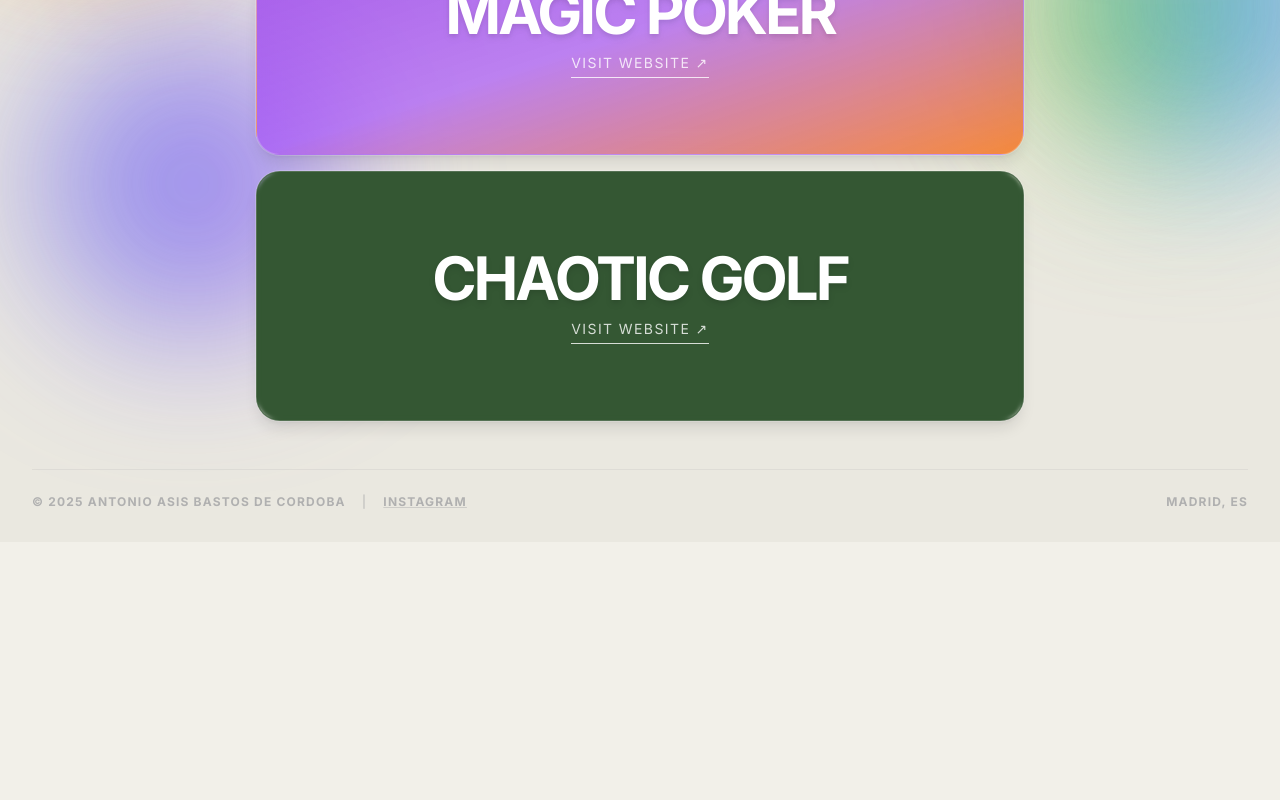
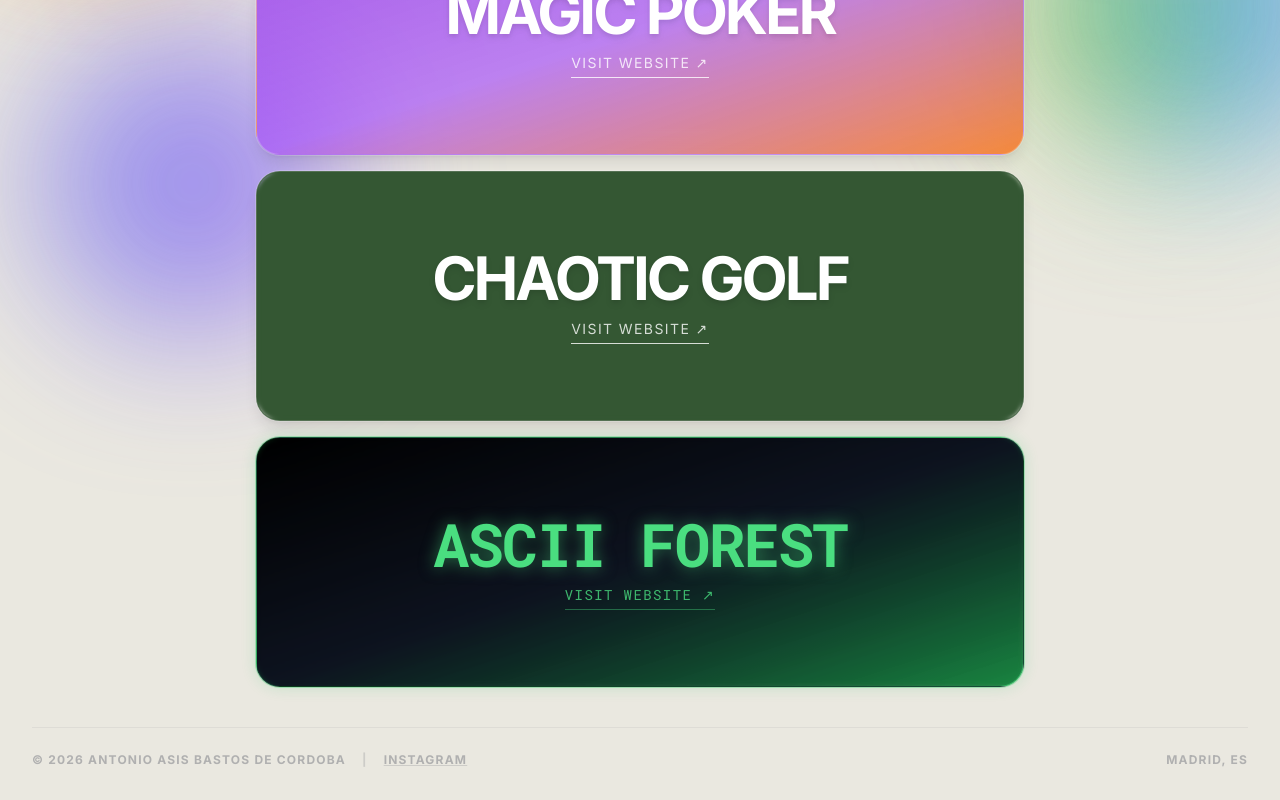
Before and after one commit to antonio10bc-hub/mi-portfolio-antonio10bc, a Next.js app: page /projects in a window 1280 px wide. Shown: the part 555-1355 px from the top of the page. Before the commit the page ends 1097 px from the top, so only its background shows below. Built offline with nearby package versions, Linux system fonts and the light colour scheme.

Commit message:
ascii forest

```diff
--- a/app/projects/page.tsx
+++ b/app/projects/page.tsx
@@ -23,7 +23,7 @@ export default function ProjectsPage() {
         </div>
 
         {/* GRID CONTENEDOR */}
-        <div className="grid grid-cols-1 gap-4 flex-1 content-start">
+        <div className="grid grid-cols-1 gap-4 flex-1 content-start pb-10">
 
             {/* TÍTULO */}
             <div className="rounded-3xl border border-white/40 p-5 pt-4 flex flex-col justify-center h-auto bg-transparent backdrop-blur-md shadow-sm ring-1 ring-white/30">
@@ -66,7 +66,7 @@ export default function ProjectsPage() {
               <div className="absolute inset-0 bg-gradient-to-tr from-white/10 to-transparent opacity-0 group-hover:opacity-100 transition-opacity"></div>
             </a>
 
-            {/* PROYECTO 3: CHAOTIC GOLF (NUEVO) */}
+            {/* PROYECTO 3: CHAOTIC GOLF */}
             <a
             href="https://chaothicgolf.vercel.app/"
             target="_blank"
@@ -87,12 +87,34 @@ export default function ProjectsPage() {
               <div className="absolute inset-0 bg-white/10 opacity-0 group-hover:opacity-100 transition-opacity"></div>
             </a>
 
+            {/* PROYECTO 4: ASCII FOREST (NUEVO) */}
+            <a
+            href="https://asciiforest-game.vercel.app/"
+            target="_blank"
+            rel="noopener noreferrer"
+            className="w-full max-w-3xl mx-auto h-[250px] rounded-3xl flex flex-col items-center justify-center group hover:scale-[1.02] transition-all duration-500 relative overflow-hidden
+            bg-gradient-to-br from-black via-gray-900 to-green-600/80 backdrop-blur-md border border-green-500/30 shadow-[0_0_15px_rgba(34,197,94,0.2)] ring-1 ring-green-500/30"
+            >
+              {/* Overlay suave para unificar el fondo */}
+              <div className="absolute inset-0 bg-black/20 backdrop-blur-[2px]"></div>
+
+              <div className="text-center z-10 p-4 text-green-400 font-mono">
+                  <h2 className="text-4xl md:text-6xl font-bold mb-2 tracking-tight drop-shadow-[0_0_8px_rgba(74,222,128,0.5)]">ASCII FOREST</h2>
+                  <p className="uppercase tracking-widest text-xs md:text-sm border-b border-green-400/50 inline-block pb-1 opacity-80 group-hover:opacity-100 group-hover:text-green-300 transition-colors">
+                  Visit Website ↗
+                  </p>
+              </div>
+
+              {/* Brillo verde sutil en hover */}
+              <div className="absolute inset-0 bg-green-500/10 opacity-0 group-hover:opacity-100 transition-opacity"></div>
+            </a>
+
         </div>
 
         {/* FOOTER */}
-        <footer className="mt-8 md:mt-12 flex flex-col md:flex-row justify-between text-[10px] md:text-xs text-softgray font-bold uppercase tracking-widest border-t border-softgray/20 pt-6 gap-4">
+        <footer className="mt-auto flex flex-col md:flex-row justify-between text-[10px] md:text-xs text-softgray font-bold uppercase tracking-widest border-t border-softgray/20 pt-6 gap-4">
             <div className="flex flex-col md:flex-row gap-2 md:gap-4">
-                <span>© 2025 Antonio Asis Bastos de Cordoba</span>
+                <span>© 2026 Antonio Asis Bastos de Cordoba</span>
                 <span className="hidden md:inline text-softgray/50">|</span>
                 <a href="https://www.instagram.com/antonio10bc/" target="_blank" rel="noopener noreferrer" className="hover:text-offblack transition-colors underline decoration-softgray/50 hover:decoration-offblack">
                 Instagram
```
Also changed, not shown: 1 other file (tests, documents, lock files or other folders).
